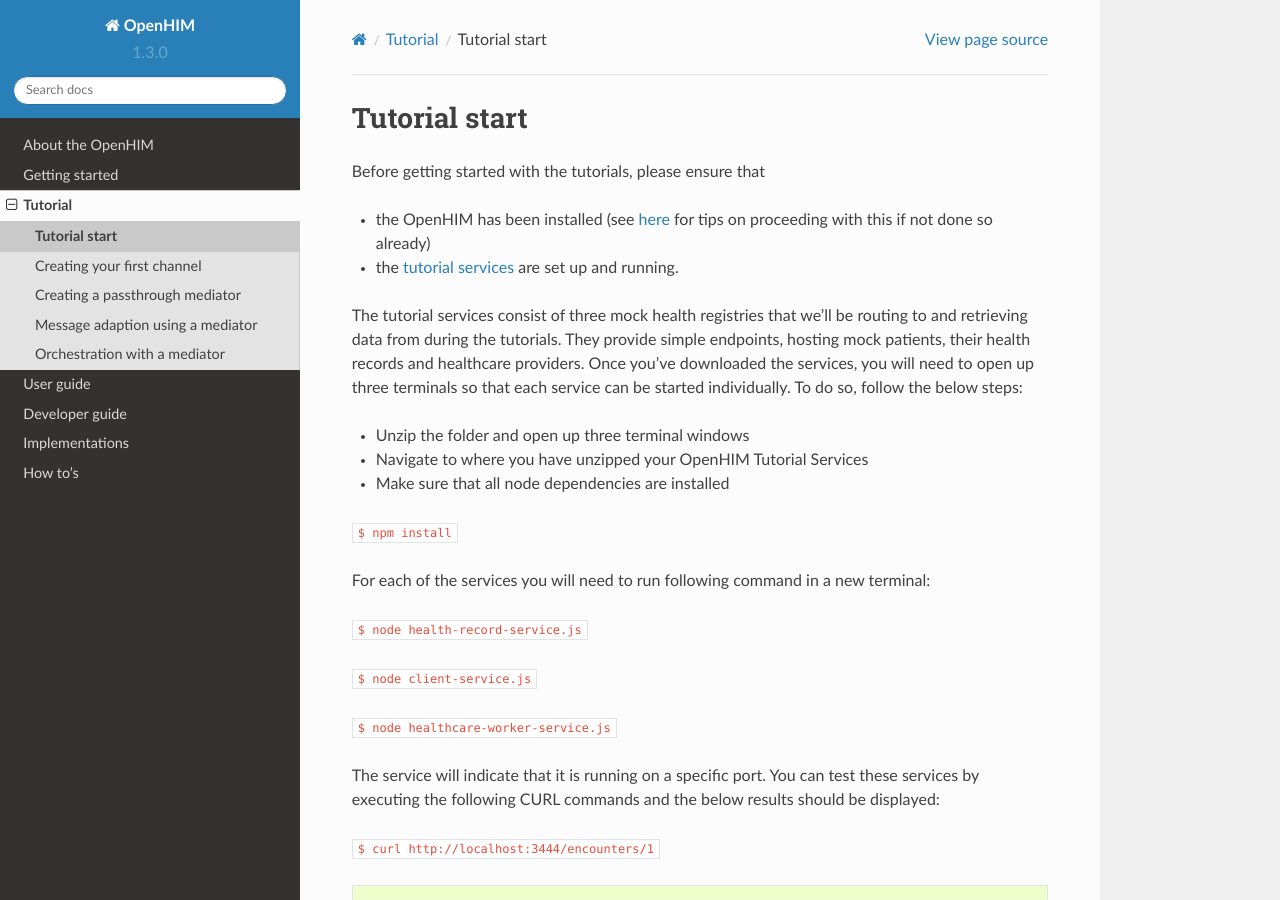
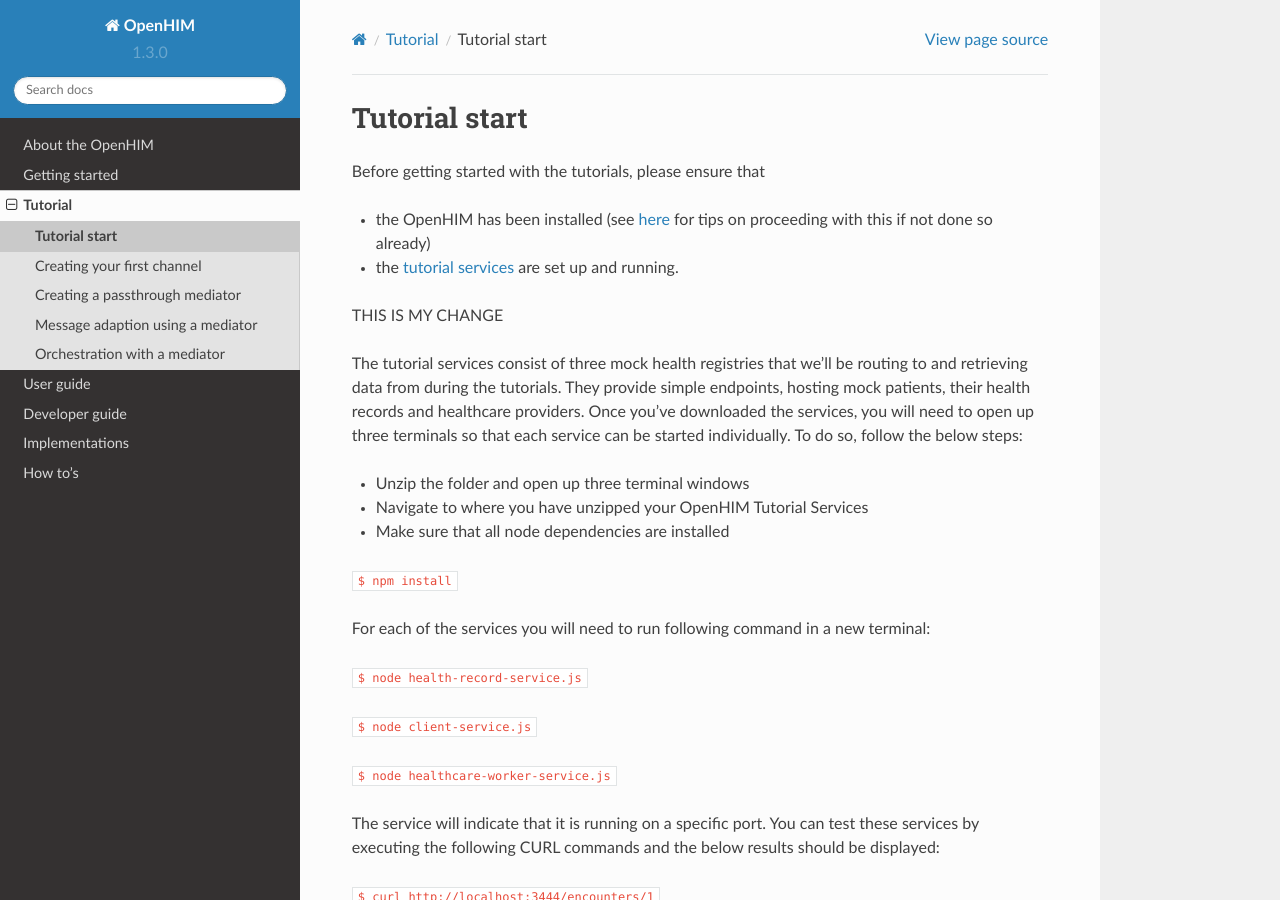
Before and after one commit to jembi/openhim-core-js, a Sphinx documentation site: the page built from docs/tutorial/1-getting-started.md, in a window 1280 px wide and 900 px high. Built offline with Sphinx 7.4.7 and the Read the Docs theme 2.0.0, drawn with Linux system fonts in a browser that asks for light colours.

Commit message:
Update 1-getting-started.md

```diff
--- a/docs/tutorial/1-getting-started.md
+++ b/docs/tutorial/1-getting-started.md
@@ -5,6 +5,8 @@
 
 *   the OpenHIM has been installed (see [here](http://127.0.0.1:8000/tutorial/1-getting-started.html#getting-started "What is the easiest way to install the OpenHIM?") for tips on proceeding with this if not done so already)
 *   the [tutorial services](../_static/mediators/openhim-tutorial-services.zip "Tutorial services") are set up and running.
+
+THIS IS MY CHANGE
 
 The tutorial services consist of three mock health registries that we'll be routing to and retrieving data from during the tutorials. They provide simple endpoints, hosting mock patients, their health records and healthcare providers. Once you've downloaded the services, you will need to open up three terminals so that each service can be started individually. To do so, follow the below steps:
 
```
